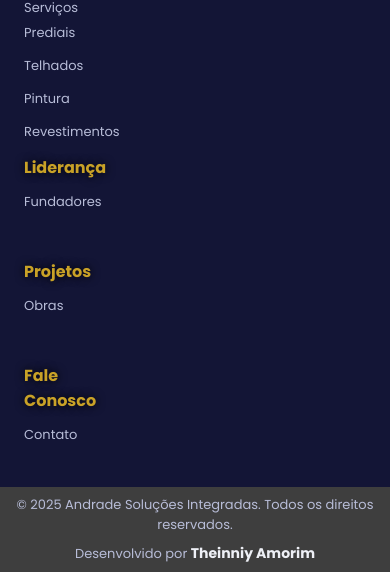
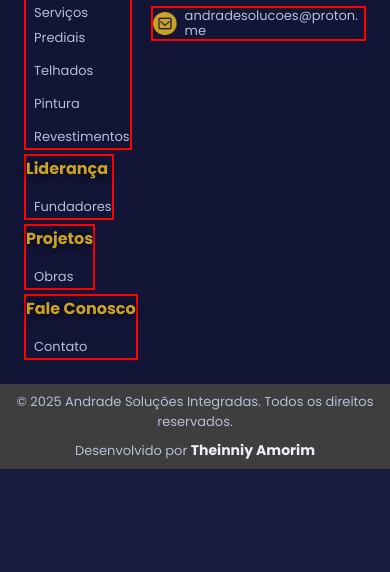
Before and after one commit to Theinniy/andradesinteg, a plain HTML site: page index.html in a window 390 px wide. Shown: the part 5083-5655 px from the top of the page. After the commit the page ends 5552 px from the top, so only its background shows below. Drawn offline with Linux system fonts and the light colour scheme.

Commit message:
feat: Detalhes pontuais 3: versão mobile

```diff
--- a/index.html
+++ b/index.html
@@ -214,7 +214,7 @@
                 <div class="icons-small">
 
                     <div class="icon-item">
-                        <a><img src="img/adress.png" alt="Endereço"><span>Rua Tiradentes, 09780900 SBC-SP</span></a>
+                        <a><img src="img/adress.png" alt="Endereço"><span>Rua Tiradentes, 1837 09780900 SBC-SP</span></a>
                     </div>
 
                     <div class="icon-item">
--- a/styles/style.css
+++ b/styles/style.css
@@ -386,20 +386,20 @@ header .container{
     align-items: flex-start; /* alinha os itens no topo */
     width: clamp(5%, 58vw, 60%); /* delimita o tamanho do menu: Instit. até FaleConosco */
     align-self: flex-start; /* impede que a altura dela afete os ícones ao lado */
-    padding-right: clamp(0.5rem, 1vw, 1rem); /* espaçamento interno do container */
+    padding-right: clamp(0.5rem, 1vw, 1rem); /*espaçamento interno do container*/
   }
 
 .sitemap-column{
     /* flex: 0.25 0.5 min(10px, 5%) ; /* flex-grow, flex-shrink, flex-basis */
-    flex-basis: clamp(100px, 5vw, 150px); /* largura mínima do container */
+    flex-basis: clamp(50px, 5vw, 150px); /* determina a largura do item e altura no mobile*/
     display: flex;
     flex-direction: column;
-    gap: clamp(0.5rem, 0.1vw, 2rem);
+    gap: clamp(0.25rem, 0.1vw, 1rem);
     font-size: var(--font-p+0);
     font-weight: 400;
     text-decoration: none;
     white-space: nowrap; /* evita quebrar o texto em duas linhas */
-    /* border: 2px solid red; */
+    border: 2px solid red;
   }
 
 .sitemap-column p{
@@ -410,6 +410,8 @@ header .container{
 
   .sitemap-lista{
     list-style: none; /* remove bolinhas da lista */
+    /* gap: clamp(0.25rem, 0.5vw, 0.5rem); espaçamento entre os itens da lista */
+    margin-left: 0.5rem; /* espaçamento do lado esquerdo */
   }
 
  .sitemap-lista a{
@@ -425,7 +427,7 @@ header .container{
   }
 
   .sitemap-lista li {
-    margin-bottom: 0.5rem;
+    margin-bottom: clamp(0 rem, 0.5vw, 0.5rem);
   }
 
   .icons-small{
@@ -441,8 +443,7 @@ header .container{
     display: flex;
     align-items: center;
     gap: 0.5rem; /* espaçamento entre o ícone e o texto */
-    /* border: 2px solid red; borda transparente para manter o espaço */
-
+    border: 2px solid red; /* borda transparente para manter o espaço */
   }
 
   .icon-item img {
@@ -523,7 +524,6 @@ header .container{
       display: flex;
   }
 
-
   .botao-orcamento-1{
       width: 50%; /* largura do conteúdo */
   }
@@ -534,6 +534,7 @@ header .container{
     background-repeat: no-repeat;  /* não repete a imagem de fundo  */
     background-position: center center; /* centraliza a imagem de fundo */
   }
+
   .cta-conteudo {
     width: 100%; /* largura do conteúdo */
   }
@@ -560,20 +561,20 @@ header .container{
 
   .sitemap{
     flex-direction: column;
-    width: 30%;
-    white-space: wrap; /* quebra o texto em várias linhas se necessário */
+    width: 30%; /* largura do menu: Instit. até FaleConosco */
   }
 
-  .sitemap-column{
-    white-space: wrap; /* quebra o texto em várias linhas se necessário */
+  .sitemap-lista li{
+    margin-top: 0.5rem; /* espaçamento do lado esquerdo */
+  }
+
+  .sitemap-lista a{
+    white-space: normal;
+    word-wrap: break-word; /* quebra o texto longo em várias linhas */
   }
 
   .icon-item span{
     white-space: normal; /* Permite a quebra de linha automática */
     word-break: break-word; /* Ajuda a forçar quebra se necessário */
   }
-
-  /* .sitemap-column {
-    flex: 1 1 calc(50% - 0.5rem);
-    width: 100%;
-  }    */
+}
```
Also changed, not shown: 1 other file. Lines whose indentation alone changed are shown as unchanged.
